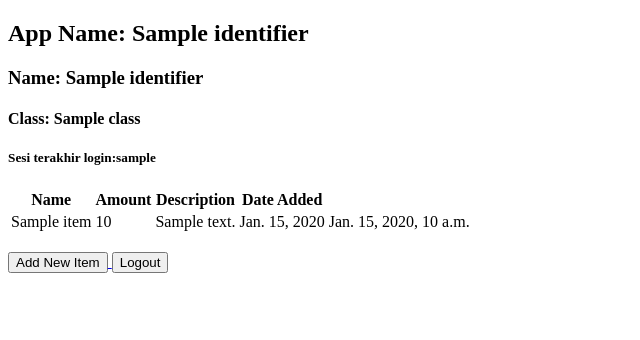
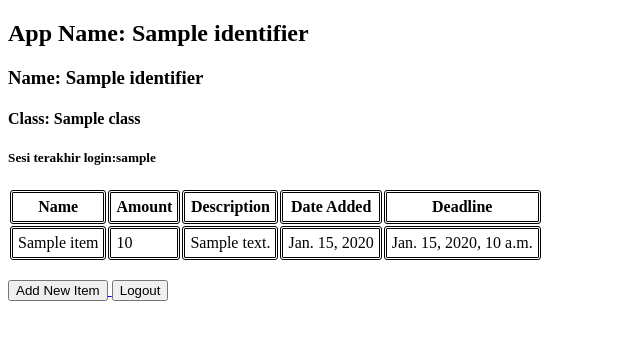
Before and after one commit to Midebar/tugas-tracker, a Django app: template main/templates/main_landingpage.html in a window 1280 px wide. Shown: the top 340 px of the page, without its empty margins (0-640 px from the left). Run offline with Django 3.2, Linux system fonts and the light colour scheme; tables that the repository leaves empty hold one stand-in row (values such as "Sample post"); the template is opened without the code that fills it: values that come from a table or form of the project are taken from there, most other values are stand-ins (such as "Sample title", 1, 10 or a date in 2020).

Commit message:
Added table border

```diff
--- a/main/templates/main_landingpage.html
+++ b/main/templates/main_landingpage.html
@@ -3,6 +3,17 @@
 {% block title %}
 Tugas Tracker
 {% endblock title %}
+
+{% block head %}
+<style>
+th, td {
+  padding: 5px;
+  border-color: black;
+  border-radius: 3px;
+  border-style: double;
+}
+</style>
+{% endblock head%}
 
 {%block content %}
 <h2>App Name: {{identifier.app_name}}</h2>
@@ -16,6 +27,7 @@ Tugas Tracker
       <th>Amount</th>
       <th>Description</th>
       <th>Date Added</th>
+      <th>Deadline</th>
     </tr>
 
     {% for item in items %}
```
Also changed, not shown: main/forms.py (+6 -1 lines), main/models.py (line endings or trailing spaces).
